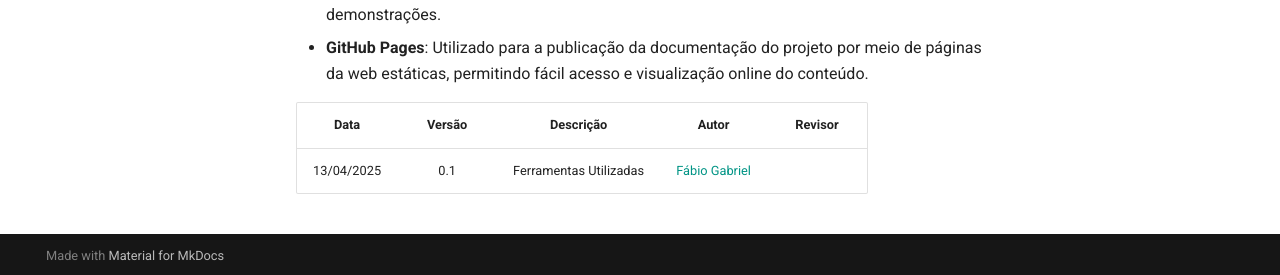
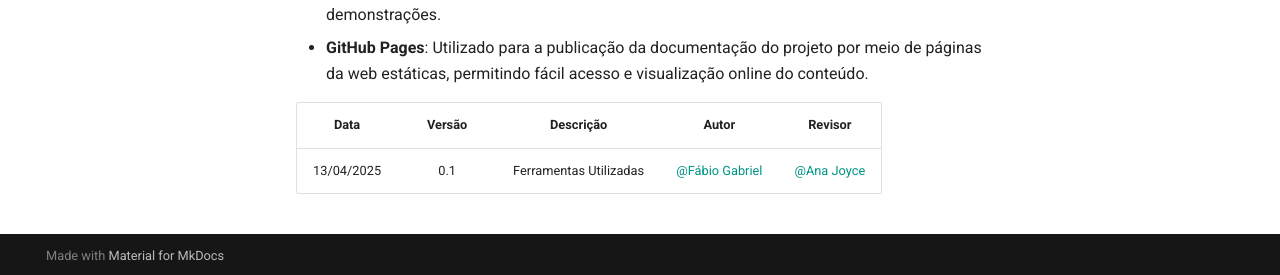
Before and after one commit to Requisitos-de-Software/2025.1-Guardioes-da-Saude, an MkDocs documentation site: the page built from docs/planejamento/ferramentas.md, in a window 1280 px wide and 1386 px high. Shown: the part 1108-1383 px from the top of the window. Built offline with MkDocs 1.6.1 and Material for MkDocs 9.7.7, drawn with Linux system fonts in a browser that asks for light colours.

Commit message:
:memo: (#P01): adição revisor

```diff
--- a/docs/planejamento/ferramentas.md
+++ b/docs/planejamento/ferramentas.md
@@ -31,4 +31,4 @@
 
 | Data       | Versão | Descrição                                 | Autor             | Revisor           |
 | :--------: | :----: | :----------:                              | :---------------: | :---------------: |
-| 13/04/2025 |  0.1   | Ferramentas Utilizadas                    | [Fábio Gabriel](https://github.com/fabinsz)| |
+| 13/04/2025 |  0.1   | Ferramentas Utilizadas                    | [@Fábio Gabriel](https://github.com/fabinsz)| [@Ana Joyce](https://github.com/anajoyceamorim)|
```
